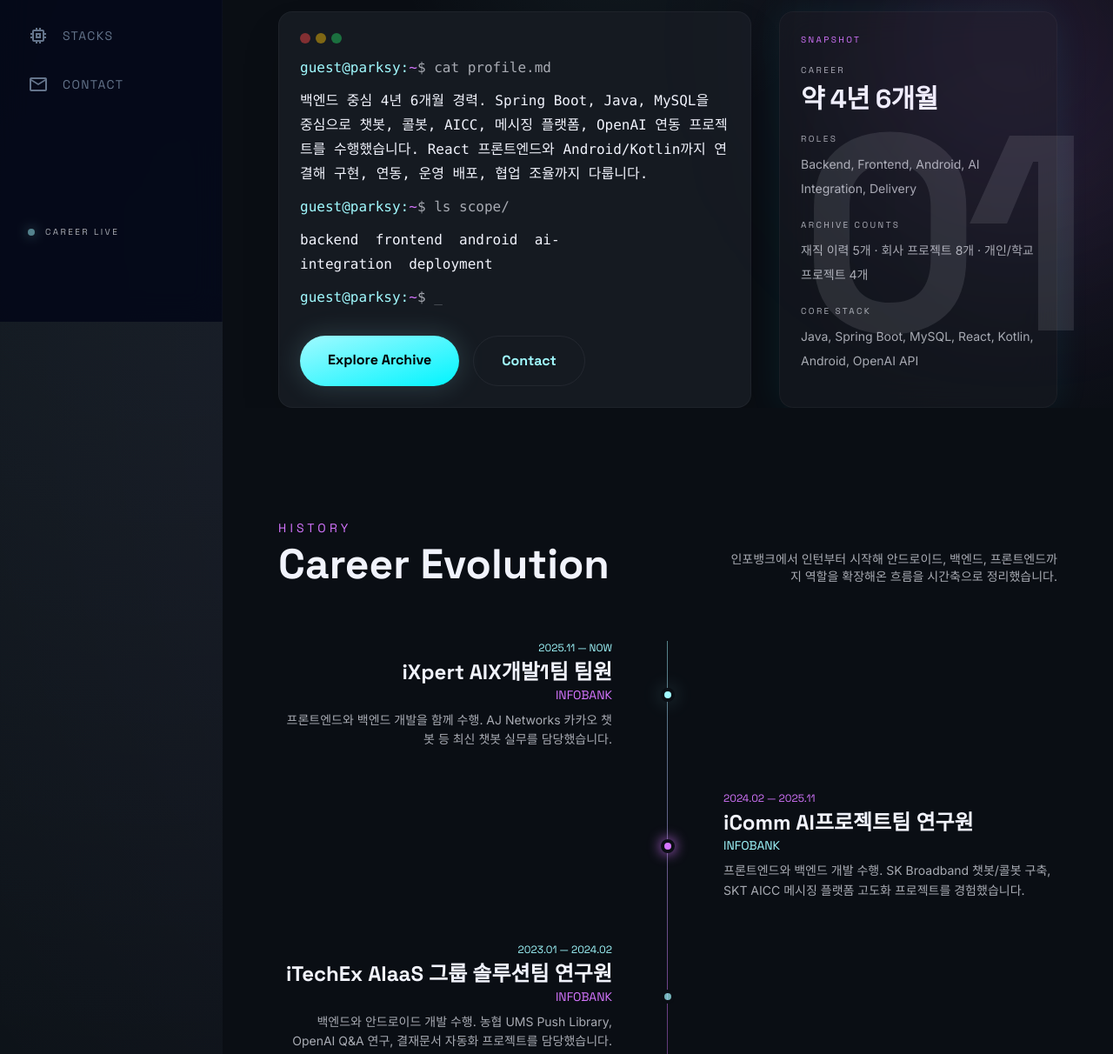
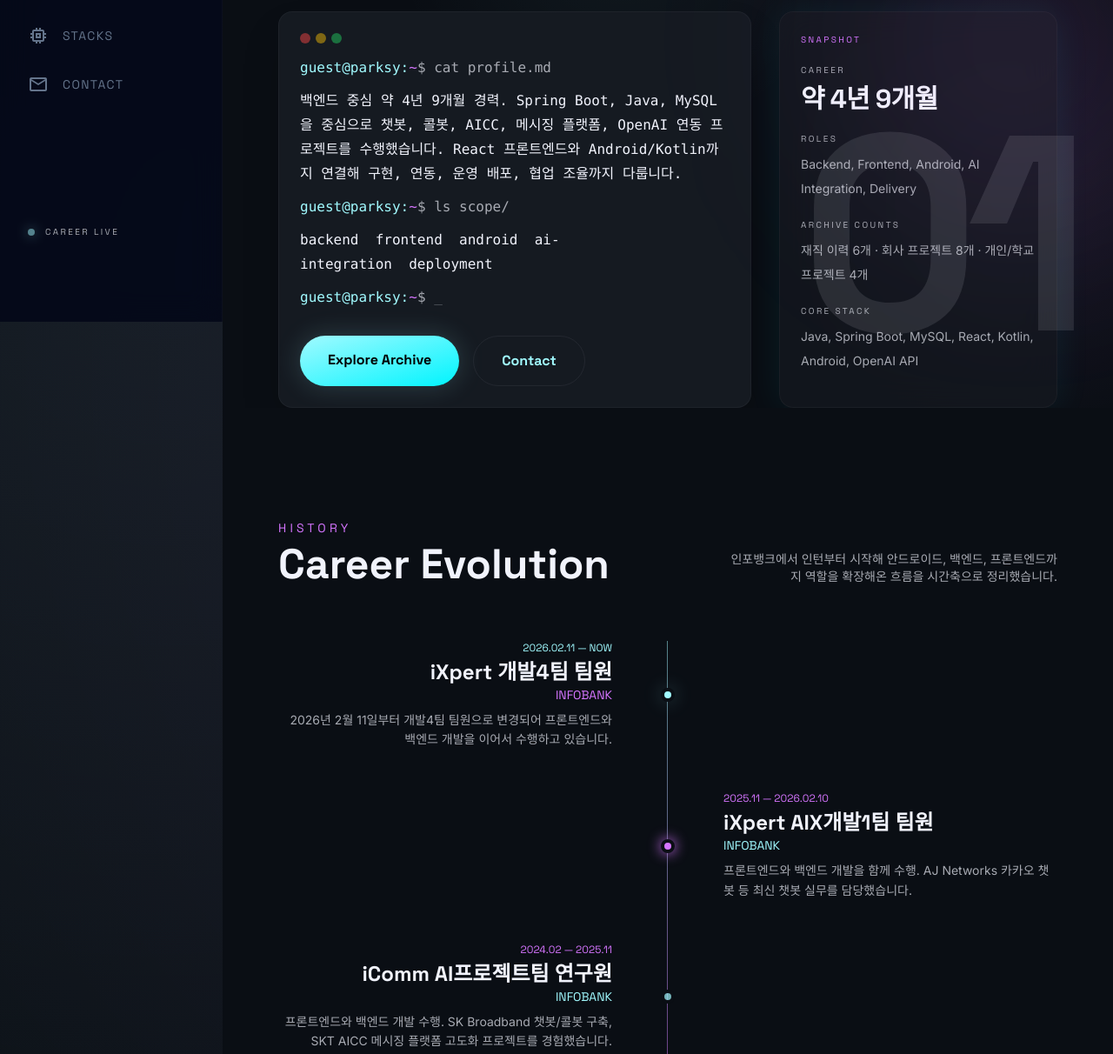
Before and after one commit to parksy0109/parksy0109.github.io, a plain HTML site: page index.html in a window 1280 px wide. Shown: the part 430-1642 px from the top of the page at 87% size. Drawn offline with nearby package versions, Linux system fonts and the light colour scheme.

Commit message:
Update navigation fix with current team and dynamic career span

```diff
--- a/index.html
+++ b/index.html
@@ -6,7 +6,7 @@
     <title>박수용 | Backend Developer Portfolio</title>
     <meta
       name="description"
-      content="박수용의 포트폴리오. 백엔드 중심 4년 6개월 경력, 챗봇·AICC·메시징 플랫폼·OpenAI 연동, React와 Android까지 이어지는 실무 경험을 정리했습니다."
+      content="박수용의 포트폴리오. 2021년 7월부터 이어진 백엔드 중심 경력과 챗봇·AICC·메시징 플랫폼·OpenAI 연동, React와 Android까지 이어지는 실무 경험을 정리했습니다."
     />
     <meta
       name="keywords"
@@ -248,7 +248,7 @@
               <div class="space-y-3 font-mono text-sm md:text-base">
                 <p class="text-on-surface-variant"><span class="text-primary">guest@parksy:</span><span class="text-secondary">~</span>$ cat profile.md</p>
                 <p class="leading-7 text-on-surface">
-                  백엔드 중심 4년 6개월 경력. Spring Boot, Java, MySQL을 중심으로 챗봇,
+                  백엔드 중심 <span data-career-duration>약 4년 6개월</span> 경력. Spring Boot, Java, MySQL을 중심으로 챗봇,
                   콜봇, AICC, 메시징 플랫폼, OpenAI 연동 프로젝트를 수행했습니다.
                   React 프론트엔드와 Android/Kotlin까지 연결해 구현, 연동, 운영 배포,
                   협업 조율까지 다룹니다.
@@ -280,7 +280,7 @@
               <div class="mt-5 space-y-5">
                 <div>
                   <p class="font-label text-[10px] uppercase tracking-[0.24em] text-on-surface-variant">Career</p>
-                  <p class="mt-2 font-headline text-3xl font-bold tracking-tight text-on-surface">약 4년 6개월</p>
+                  <p class="mt-2 font-headline text-3xl font-bold tracking-tight text-on-surface" data-career-duration>약 4년 6개월</p>
                 </div>
                 <div>
                   <p class="font-label text-[10px] uppercase tracking-[0.24em] text-on-surface-variant">Roles</p>
@@ -288,7 +288,7 @@
                 </div>
                 <div>
                   <p class="font-label text-[10px] uppercase tracking-[0.24em] text-on-surface-variant">Archive Counts</p>
-                  <p class="mt-2 text-sm leading-7 text-on-surface-variant">재직 이력 5개 · 회사 프로젝트 8개 · 개인/학교 프로젝트 4개</p>
+                  <p class="mt-2 text-sm leading-7 text-on-surface-variant">재직 이력 6개 · 회사 프로젝트 8개 · 개인/학교 프로젝트 4개</p>
                 </div>
                 <div>
                   <p class="font-label text-[10px] uppercase tracking-[0.24em] text-on-surface-variant">Core Stack</p>
@@ -323,12 +323,12 @@
 
             <div class="relative flex flex-col items-start md:flex-row md:items-center">
               <div class="mb-4 flex flex-col md:mb-0 md:w-1/2 md:pr-16 md:text-right">
-                <span class="mb-1 font-label text-xs text-primary">2025.11 — NOW</span>
-                <h3 class="font-headline text-2xl font-bold text-on-surface">iXpert AIX개발1팀 팀원</h3>
+                <span class="mb-1 font-label text-xs text-primary">2026.02.11 — NOW</span>
+                <h3 class="font-headline text-2xl font-bold text-on-surface">iXpert 개발4팀 팀원</h3>
                 <p class="mb-2 text-sm font-label text-secondary">INFOBANK</p>
                 <p class="max-w-md text-sm leading-relaxed text-on-surface-variant md:ml-auto">
-                  프론트엔드와 백엔드 개발을 함께 수행. AJ Networks 카카오 챗봇 등
-                  최신 챗봇 실무를 담당했습니다.
+                  2026년 2월 11일부터 개발4팀 팀원으로 변경되어 프론트엔드와 백엔드 개발을
+                  이어서 수행하고 있습니다.
                 </p>
               </div>
               <div class="absolute left-8 z-10 h-4 w-4 -translate-x-1/2 rounded-full border-4 border-background bg-primary shadow-pulse md:left-1/2"></div>
@@ -339,24 +339,24 @@
               <div class="hidden md:block md:w-1/2"></div>
               <div class="absolute left-8 z-10 h-4 w-4 -translate-x-1/2 rounded-full border-4 border-background bg-secondary shadow-[0_0_15px_#d575ff] md:left-1/2"></div>
               <div class="mt-4 flex flex-col md:mt-0 md:w-1/2 md:pl-16">
-                <span class="mb-1 font-label text-xs text-secondary">2024.02 — 2025.11</span>
-                <h3 class="font-headline text-2xl font-bold text-on-surface">iComm AI프로젝트팀 연구원</h3>
+                <span class="mb-1 font-label text-xs text-secondary">2025.11 — 2026.02.10</span>
+                <h3 class="font-headline text-2xl font-bold text-on-surface">iXpert AIX개발1팀 팀원</h3>
                 <p class="mb-2 text-sm font-label text-primary">INFOBANK</p>
                 <p class="max-w-md text-sm leading-relaxed text-on-surface-variant">
-                  프론트엔드와 백엔드 개발 수행. SK Broadband 챗봇/콜봇 구축, SKT AICC
-                  메시징 플랫폼 고도화 프로젝트를 경험했습니다.
+                  프론트엔드와 백엔드 개발을 함께 수행. AJ Networks 카카오 챗봇 등
+                  최신 챗봇 실무를 담당했습니다.
                 </p>
               </div>
             </div>
 
             <div class="relative flex flex-col items-start md:flex-row md:items-center">
               <div class="mb-4 flex flex-col md:mb-0 md:w-1/2 md:pr-16 md:text-right">
-                <span class="mb-1 font-label text-xs text-primary">2023.01 — 2024.02</span>
-                <h3 class="font-headline text-2xl font-bold text-on-surface">iTechEx AIaaS 그룹 솔루션팀 연구원</h3>
-                <p class="mb-2 text-sm font-label text-secondary">INFOBANK</p>
+                <span class="mb-1 font-label text-xs text-secondary">2024.02 — 2025.11</span>
+                <h3 class="font-headline text-2xl font-bold text-on-surface">iComm AI프로젝트팀 연구원</h3>
+                <p class="mb-2 text-sm font-label text-primary">INFOBANK</p>
                 <p class="max-w-md text-sm leading-relaxed text-on-surface-variant md:ml-auto">
-                  백엔드와 안드로이드 개발 수행. 농협 UMS Push Library, OpenAI Q&amp;A
-                  연구, 결재문서 자동화 프로젝트를 담당했습니다.
+                  프론트엔드와 백엔드 개발 수행. SK Broadband 챗봇/콜봇 구축, SKT AICC
+                  메시징 플랫폼 고도화 프로젝트를 경험했습니다.
                 </p>
               </div>
               <div class="absolute left-8 z-10 h-4 w-4 -translate-x-1/2 rounded-full border-4 border-background bg-primary/70 md:left-1/2"></div>
@@ -367,28 +367,42 @@
               <div class="hidden md:block md:w-1/2"></div>
               <div class="absolute left-8 z-10 h-4 w-4 -translate-x-1/2 rounded-full border-4 border-background bg-secondary/80 md:left-1/2"></div>
               <div class="mt-4 flex flex-col md:mt-0 md:w-1/2 md:pl-16">
-                <span class="mb-1 font-label text-xs text-secondary">2022.01 — 2022.12</span>
-                <h3 class="font-headline text-2xl font-bold text-on-surface">iTechEx 신규개발팀 연구원</h3>
-                <p class="mb-2 text-sm font-label text-primary">INFOBANK</p>
+                <span class="mb-1 font-label text-xs text-primary">2023.01 — 2024.02</span>
+                <h3 class="font-headline text-2xl font-bold text-on-surface">iTechEx AIaaS 그룹 솔루션팀 연구원</h3>
+                <p class="mb-2 text-sm font-label text-secondary">INFOBANK</p>
                 <p class="max-w-md text-sm leading-relaxed text-on-surface-variant">
-                  백엔드와 안드로이드 개발 수행. Check2Check Application 등 모바일
-                  중심 프로젝트를 담당했습니다.
+                  백엔드와 안드로이드 개발 수행. 농협 UMS Push Library, OpenAI Q&amp;A
+                  연구, 결재문서 자동화 프로젝트를 담당했습니다.
                 </p>
               </div>
             </div>
 
             <div class="relative flex flex-col items-start md:flex-row md:items-center">
               <div class="mb-4 flex flex-col md:mb-0 md:w-1/2 md:pr-16 md:text-right">
+                <span class="mb-1 font-label text-xs text-secondary">2022.01 — 2022.12</span>
+                <h3 class="font-headline text-2xl font-bold text-on-surface">iTechEx 신규개발팀 연구원</h3>
+                <p class="mb-2 text-sm font-label text-primary">INFOBANK</p>
+                <p class="max-w-md text-sm leading-relaxed text-on-surface-variant md:ml-auto">
+                  백엔드와 안드로이드 개발 수행. Check2Check Application 등 모바일
+                  중심 프로젝트를 담당했습니다.
+                </p>
+              </div>
+              <div class="absolute left-8 z-10 h-4 w-4 -translate-x-1/2 rounded-full border-4 border-background bg-primary/40 md:left-1/2"></div>
+              <div class="hidden md:block md:w-1/2"></div>
+            </div>
+
+            <div class="relative flex flex-col items-start md:flex-row md:items-center">
+              <div class="hidden md:block md:w-1/2"></div>
+              <div class="absolute left-8 z-10 h-4 w-4 -translate-x-1/2 rounded-full border-4 border-background bg-secondary/50 md:left-1/2"></div>
+              <div class="mt-4 flex flex-col md:mt-0 md:w-1/2 md:pl-16">
                 <span class="mb-1 font-label text-xs text-primary">2021.07 — 2021.12</span>
                 <h3 class="font-headline text-2xl font-bold text-on-surface">인포뱅크(주) 인턴</h3>
                 <p class="mb-2 text-sm font-label text-secondary">INFOBANK</p>
-                <p class="max-w-md text-sm leading-relaxed text-on-surface-variant md:ml-auto">
+                <p class="max-w-md text-sm leading-relaxed text-on-surface-variant">
                   실무 개발 커리어를 시작한 단계. 이후 모바일과 백엔드 중심 경력으로
                   이어지는 기반을 만들었습니다.
                 </p>
               </div>
-              <div class="absolute left-8 z-10 h-4 w-4 -translate-x-1/2 rounded-full border-4 border-background bg-primary/40 md:left-1/2"></div>
-              <div class="hidden md:block md:w-1/2"></div>
             </div>
           </div>
         </div>
@@ -871,6 +885,40 @@
     </div>
     <script>
       (() => {
+        const careerStartDate = new Date("2021-07-01T00:00:00+09:00");
+
+        const formatCareerDuration = () => {
+          const today = new Date();
+          let months =
+            (today.getFullYear() - careerStartDate.getFullYear()) * 12 +
+            (today.getMonth() - careerStartDate.getMonth());
+
+          if (today.getDate() < careerStartDate.getDate()) {
+            months -= 1;
+          }
+
+          if (months < 0) {
+            months = 0;
+          }
+
+          const years = Math.floor(months / 12);
+          const remainingMonths = months % 12;
+
+          if (years === 0) {
+            return `약 ${remainingMonths}개월`;
+          }
+
+          if (remainingMonths === 0) {
+            return `약 ${years}년`;
+          }
+
+          return `약 ${years}년 ${remainingMonths}개월`;
+        };
+
+        document.querySelectorAll("[data-career-duration]").forEach((element) => {
+          element.textContent = formatCareerDuration();
+        });
+
         const navLinks = Array.from(document.querySelectorAll(".nav-link[data-nav-target]"));
         const sections = navLinks
           .map((link) => document.getElementById(link.dataset.navTarget))
```
Also changed, not shown: 1 other file.
